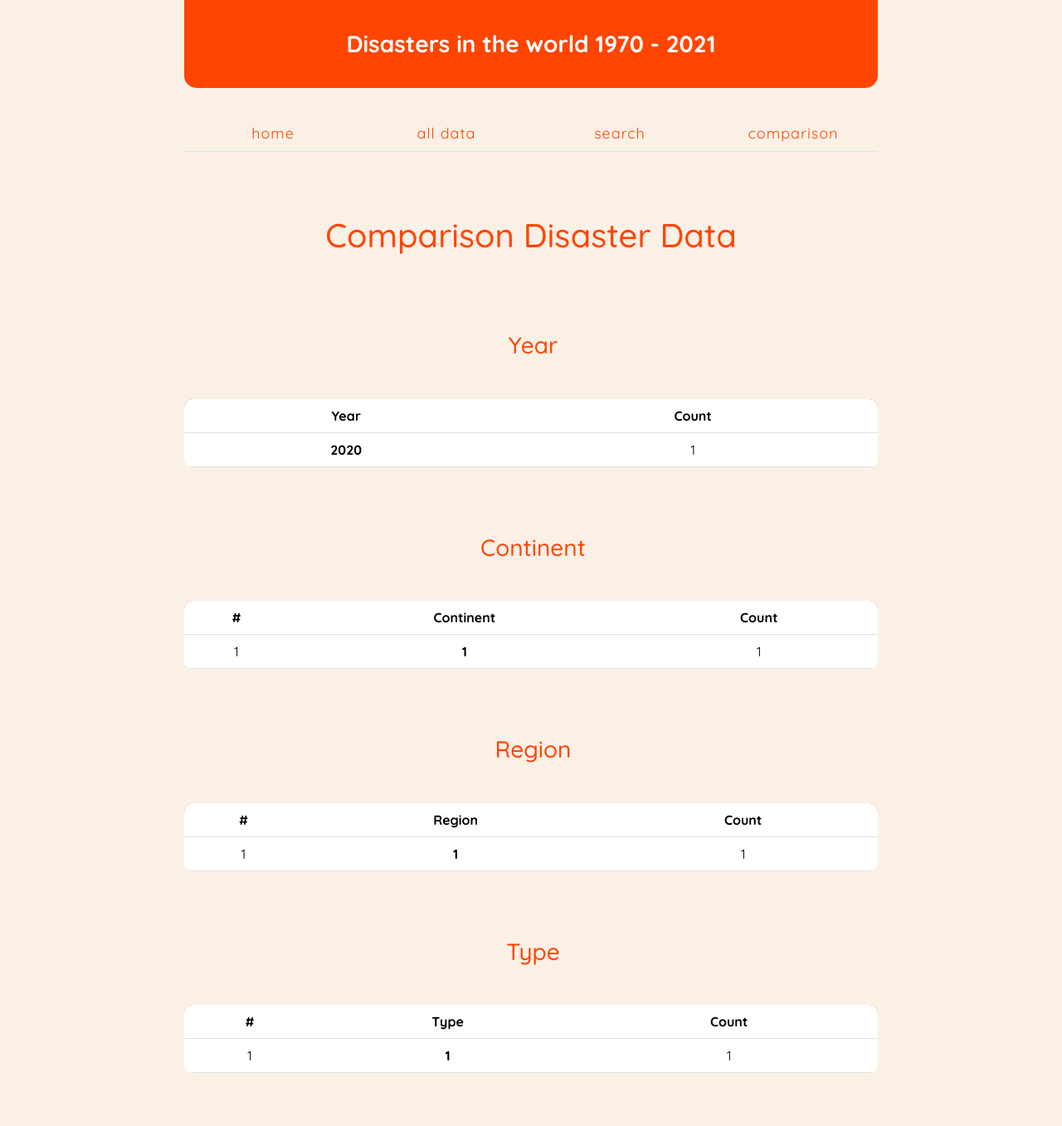
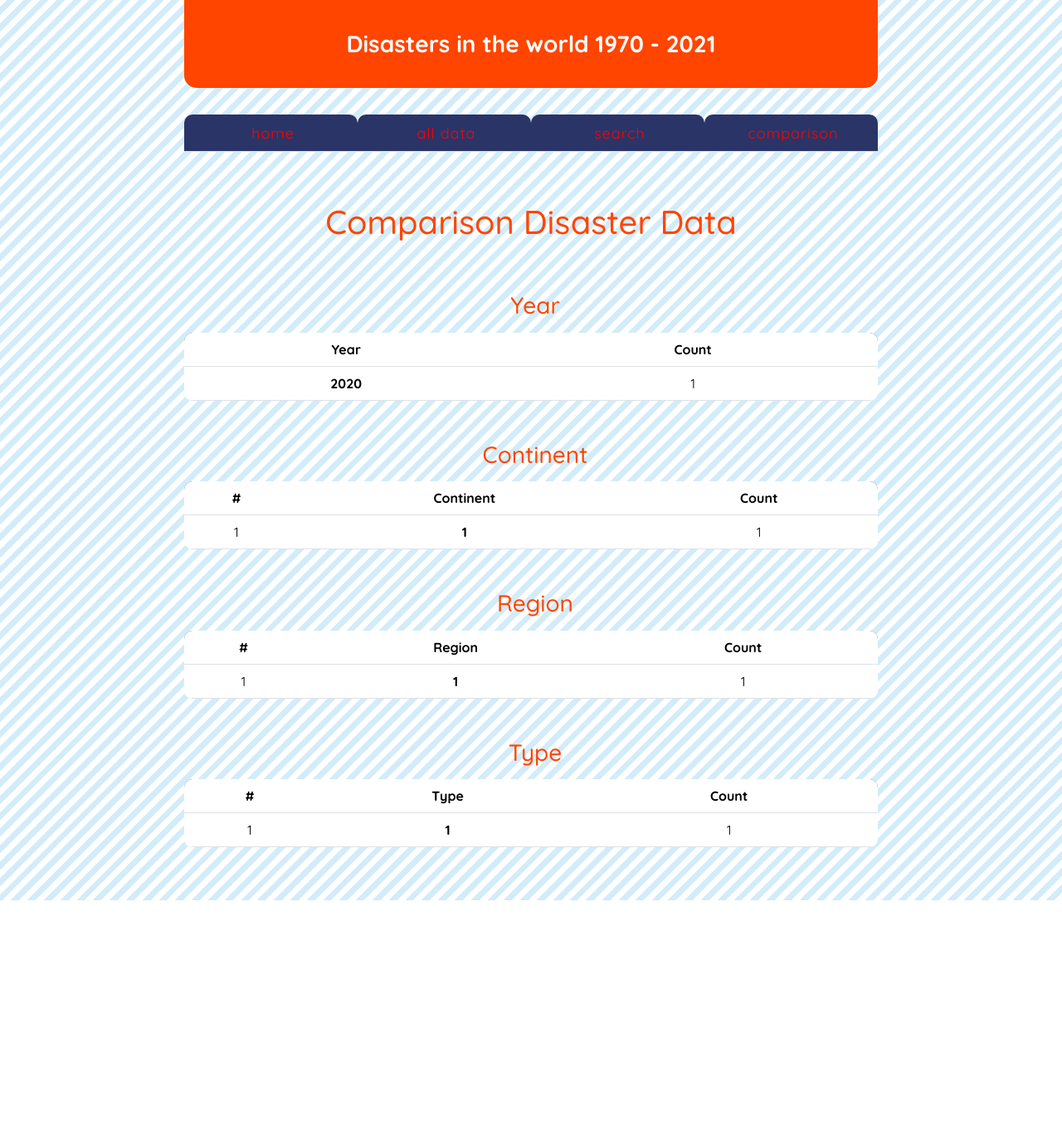
Before and after one commit to azusaw/hotel_CS551Q, a Django app: page /comparison in a window 1280 px wide. Shown: the whole page at 83% size. After the commit the page ends 1085 px from the top, so only its background shows below. Run offline with Django 4.2, Linux system fonts and the light colour scheme; tables that the repository leaves empty hold one stand-in row (values such as "Sample post"); some libraries are stand-ins or nearby versions.

Commit message:
organise CSS

```diff
--- a/disaster/templates/base.html
+++ b/disaster/templates/base.html
@@ -7,8 +7,9 @@
     {% bootstrap_css %}
     {% bootstrap_javascript %}
     <!--CSS-->
-    <link rel="stylesheet" type="text/css" href="{% static 'css/style.css' %}">
+    <link rel="stylesheet" type="text/css" href="{% static 'css/base.css' %}">
     <link rel="stylesheet" type="text/css" href="{% static 'css/space.css' %}">
+    <link rel="stylesheet" type="text/css" href="{% static 'css/custom.css' %}">
     <!--Google Font-->
     <link rel="preconnect" href="https://fonts.googleapis.com">
     <link rel="preconnect" href="https://fonts.gstatic.com" crossorigin>
@@ -20,7 +21,7 @@
 </head>
 <body>
     <div class="container">
-        <div class="title">Disasters in the world 1970 - 2021 </div>
+        <div class="site-title">Disasters in the world 1970 - 2021 </div>
         <ul class="nav nav-tabs nav-justified">
             <li class="nav-item">
                 <a class="nav-link" href="{% url 'home' %}">
@@ -47,12 +48,10 @@
                 </a>
             </li>
         </ul>
-    </div>
-    {% block content %}
-        <div class="container">
+        {% block content %}
             {% block page_content %}
             {% endblock %}
-        </div>
-    {% endblock %}
+        {% endblock %}
+    </div>
 </body>
 </html>
--- a/disaster/templates/comparison.html
+++ b/disaster/templates/comparison.html
@@ -2,10 +2,10 @@
 {% block page_content %}
 <h1>Comparison Disaster Data</h1>
 <h3>
-    <i class="fa-solid fa-star mr-1"></i>Year
+    <i class="fa-solid fa-star mr-2"></i>Year
 </h3>
 <table class="table align-middle my-3">
-    <thead class="table-header">
+    <thead>
     <tr>
         <th scope="col">Year</th>
         <th scope="col">Count</th>
@@ -21,7 +21,7 @@
     </tbody>
 </table>
 <h3>
-    <i class="fa-solid fa-star mr-1"></i>Continent
+    <i class="fa-solid fa-star mr-2"></i>Continent
 </h3>
 <table class="table align-middle my-3">
     <thead class="table-header">
@@ -42,10 +42,10 @@
     </tbody>
 </table>
 <h3>
-    <i class="fa-solid fa-star mr-1"></i>Region
+    <i class="fa-solid fa-star mr-2"></i>Region
 </h3>
 <table class="table align-middle my-3">
-    <thead class="table-header">
+    <thead>
     <tr>
         <th scope="col">#</th>
         <th scope="col">Region</th>
@@ -63,10 +63,10 @@
     </tbody>
 </table>
 <h3>
-    <i class="fa-solid fa-star mr-1"></i>Type
+    <i class="fa-solid fa-star mr-2"></i>Type
 </h3>
 <table class="table align-middle my-3">
-    <thead class="table-header">
+    <thead>
     <tr>
         <th scope="col">#</th>
         <th scope="col">Type</th>
--- a/disaster/templates/disaster_table.html
+++ b/disaster/templates/disaster_table.html
@@ -1,5 +1,5 @@
 <table class="table align-middle my-3">
-    <thead class="table-header">
+    <thead>
     <tr>
         <th scope="col">DisasterNo</th>
         <th scope="col">Type</th>
--- a/disaster/templates/search.html
+++ b/disaster/templates/search.html
@@ -4,7 +4,7 @@
 <form action="{% url 'search' %}" method="get" id="search" class="row">
     {{form}}
     <div class="align-center">
-        <input type="submit" class="btn btn-lg btn-warning my-6" value="Search">
+        <input type="submit" class="btn btn-lg my-6" value="Search">
     </div>
 </form>
 {% if disasters %}
--- /dev/null
+++ b/static/css/base.css
@@ -0,0 +1,68 @@
+body {
+    font-family: 'Quicksand', sans-serif;
+    background-color: #d2ecfa;
+    background-image: repeating-linear-gradient(-45deg,#fff, #fff 7px, transparent 0, transparent 14px);
+    margin: 0 auto;
+    color: orangered;
+    font-size: 16px;
+    padding-bottom: 3rem;
+}
+
+h1 {
+    text-align: center;
+    margin: 3rem 0;
+    line-height: 4.5rem;
+}
+
+h3 {
+    text-align: center;
+    margin: 3rem 0 1rem;
+    color: orangered;
+}
+
+p {
+    padding: 1rem 0;
+    line-height: 2.8rem;
+}
+
+a {
+    color: inherit;
+    decoration: none;
+}
+
+a:hover, a:visited {
+    color: inherit;
+}
+
+img {
+    margin: 2rem 0;
+}
+
+iframe {
+    margin: 3rem 0;
+}
+
+table {
+    color: #666;
+    background-color: white;
+    border-radius: 10px;
+    overflow: hidden;
+}
+
+thead {
+    background-color: #2B3467;
+    color: white;
+    text-align: center;
+}
+
+th {
+    text-align:center;
+}
+
+label {
+    font-weight: bold;
+}
+
+input, select {
+    margin-bottom: 20px;
+}
--- /dev/null
+++ b/static/css/custom.css
@@ -0,0 +1,55 @@
+.container {
+    max-width: 860px;
+}
+
+.site-title {
+    text-align: center;
+    font-size: 28px;
+    font-weight: bold;
+    padding: 2rem 0;
+    margin-bottom: 2rem;
+    color: white;
+    background-color: orangered;
+    border-radius: 0 0 15px 15px;
+}
+
+.nav-item {
+    color: white;
+    background-color: #2B3467;
+    border-radius: 10px 10px 0 0;
+    transition: all 0.3s ease;
+}
+
+.nav-item:hover {
+    cursor: pointer;
+    background-color: orangered;
+}
+
+.nav-link {
+    font-size: 18px;
+    color: red;
+    letter-spacing: 1px;
+}
+
+.nav-link:hover {
+    font-weight: 600;
+    color: white;
+}
+
+.nav-tabs-border-color {
+    color: orangered;
+}
+
+.btn {
+    width: 500px;
+    background-color: orangered;
+    color: white;
+    transition: all 0.3s ease;
+}
+
+.btn:hover {
+    border-color: orangered;
+    background-color: white;
+    color: orangered;
+    font-weight: 500;
+}
--- a/static/css/space.css
+++ b/static/css/space.css
@@ -34,6 +34,11 @@
     margin-right: 5px;
 }
 
+.mr-2 {
+    margin-right: 10px;
+}
+
+
 .ml-1 {
     margin-left: 5px;
 }
--- a/static/css/style.css
+++ /dev/null
@@ -1,107 +0,0 @@
-body {
-    font-family: 'Quicksand', sans-serif;
-    background-color: linen;
-    margin: 0 auto;
-    color: orangered;
-    font-size: 16px;
-    padding-bottom: 3rem;
-}
-
-h1 {
-    text-align: center;
-    margin: 4rem 0;
-    line-height: 4.5rem;
-}
-
-h3 {
-    text-align: center;
-    margin: 5rem 0 3rem;
-}
-
-p {
-    padding: 1rem 0;
-    line-height: 2.8rem;
-}
-
-a {
-    color: inherit;
-    decoration: none;
-}
-
-a:hover, a:visited {
-    color: inherit;
-}
-
-th {
-    text-align:center;
-}
-
-img {
-    margin: 2rem 0;
-}
-
-iframe {
-    margin: 3rem 0;
-}
-
-.container {
-    max-width: 860px;
-}
-
-.title {
-    font-size: 28px;
-    font-weight: bold;
-    color: white;
-    text-align: center;
-    padding: 2rem 0;
-    background-color: orangered;
-    border-radius: 0 0 15px 15px;
-    margin-bottom: 2rem;
-}
-
-.nav-item {
-    border-radius: 10px 10px 0 0;
-    transition: all 0.3s ease;
-}
-
-.nav-item:hover {
-    cursor: pointer;
-    background-color: orangered;
-}
-
-.nav-link {
-    font-size: 18px;
-    color: orangered;
-    letter-spacing: 1px;
-}
-
-.nav-link:hover {
-    font-weight: 600;
-    color: white;
-}
-
-
-.nav-tabs-border-color {
-    color: orangered;
-}
-
-.table {
-    color: #666666;
-    background-color: white;
-    border-radius: 10px;
-    overflow: hidden;
-}
-
-.table-header {
-    background-color: orangered;
-    color: white;
-    text-align: center;
-}
-
-.bold {
-    font-weight: 600;
-}
-
-.btn {
-    width: 500px;
-}
```
